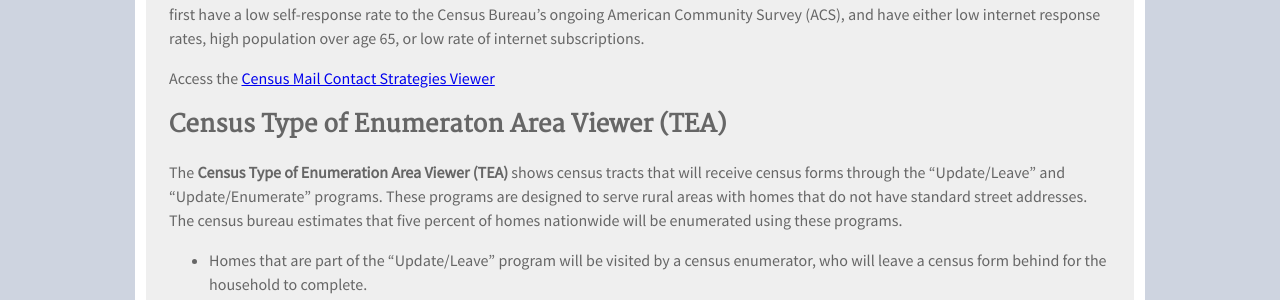
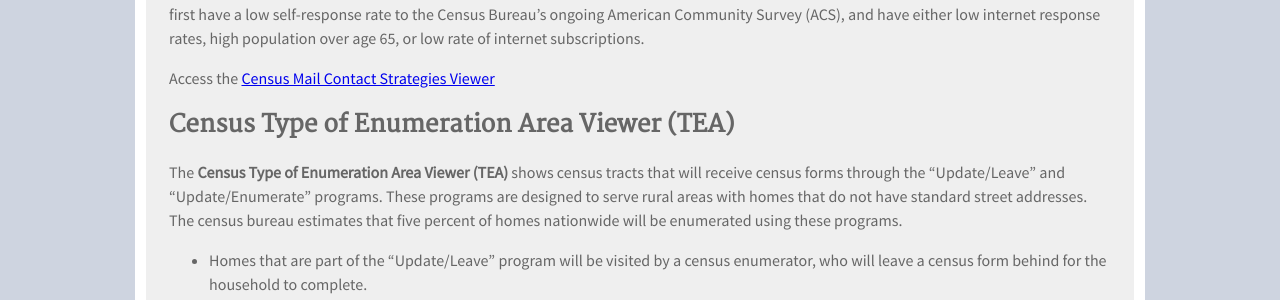
Before and after one commit to TBleess/Website_New, a Jekyll site: the page built from pages/5_CensusACS/2020-response_tracker.md, in a window 1280 px wide. Shown: the part 762-1062 px from the top of the page. Built offline with Jekyll 4.4.1, drawn with Linux system fonts in a browser that asks for light colours.

Commit message:
Update 2020-response_tracker.md

```diff
--- a/pages/5_CensusACS/2020-response_tracker.md
+++ b/pages/5_CensusACS/2020-response_tracker.md
@@ -18,7 +18,7 @@ Most households will first receive a letter asking them to complete the census q
 
 Access the [Census Mail Contact Strategies Viewer](https://gis-portal.data.census.gov/arcgis/apps/webappviewer/index.html?id=7ef5c37c68a64ef3b2f1b17eb9287427)
 
-## Census Type of Enumeraton Area Viewer (TEA)
+## Census Type of Enumeration Area Viewer (TEA)
 
  The **Census Type of Enumeration Area Viewer (TEA)** shows census tracts that will receive census forms through the "Update/Leave" and "Update/Enumerate" programs. These programs are designed to serve rural areas with homes that do not have standard street addresses. The census bureau estimates that five percent of  homes nationwide will be enumerated using these programs.
 
```
